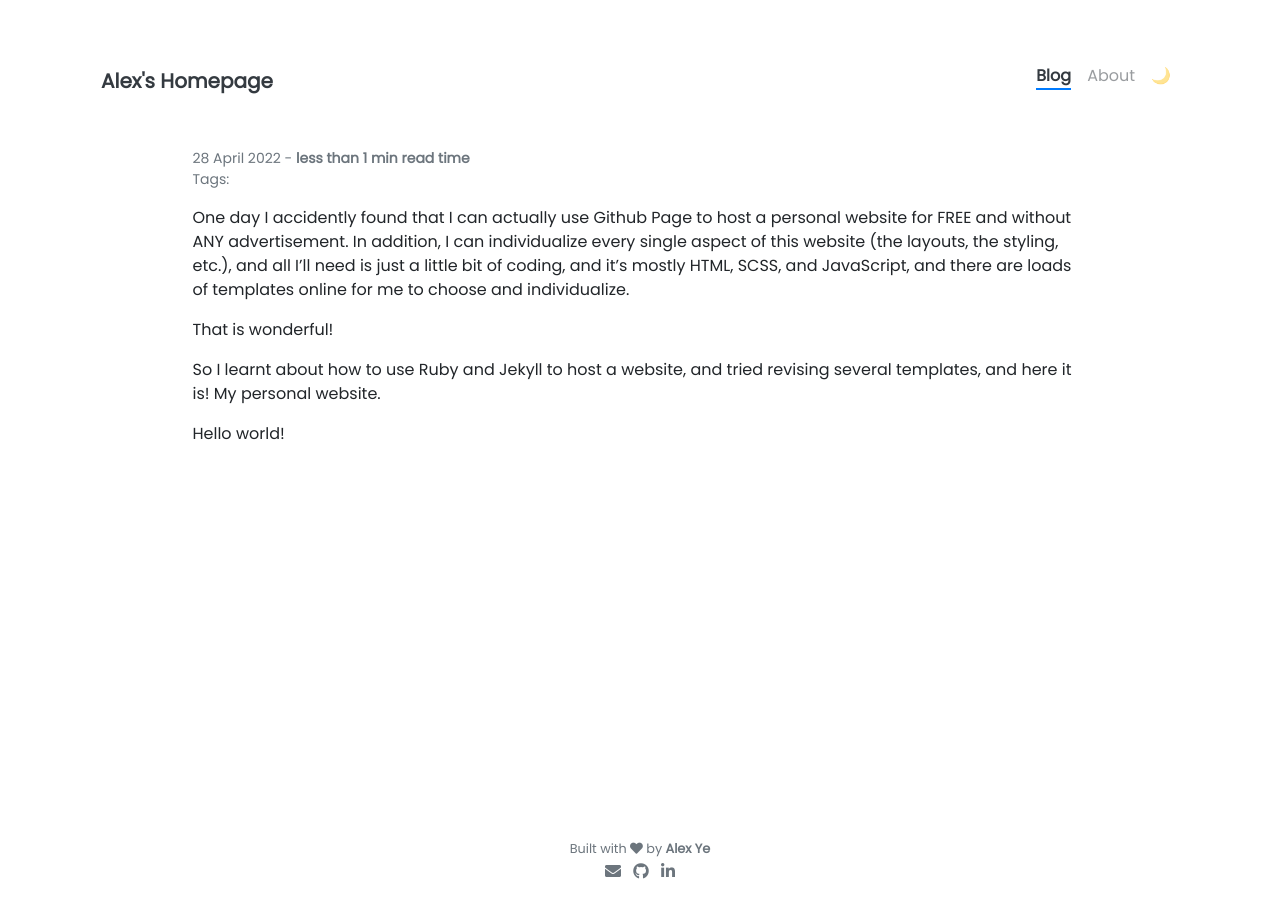
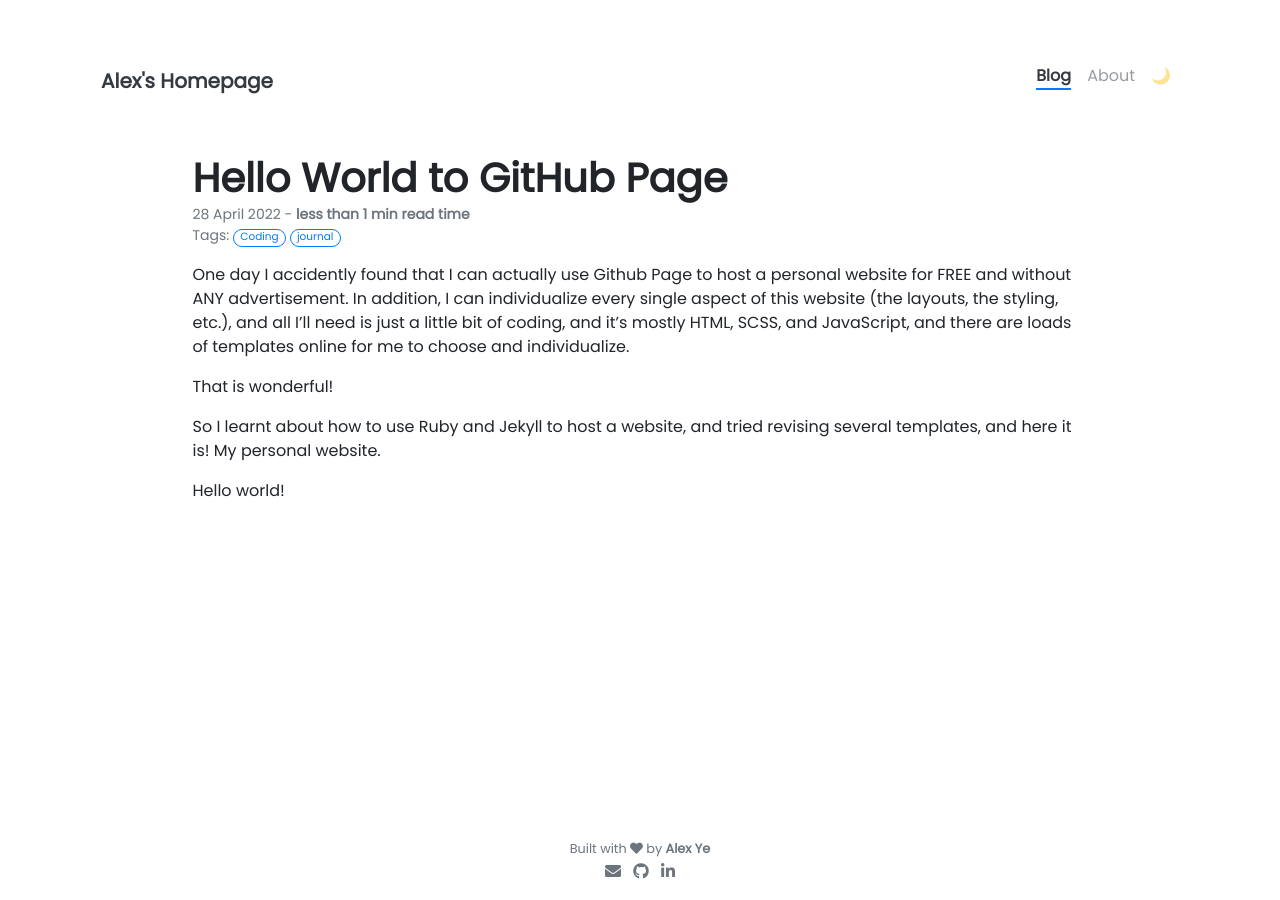
Before and after one commit to alexxyye/alexxyye.github.io, a Jekyll site: the page built from _posts/2022-04-28-hello-world-to-github-page.md, in a window 1280 px wide. Built offline with Jekyll 4.4.1, drawn with Linux system fonts in a browser that asks for light colours; nearby versions of some CDN libraries; our own code applies the rules of GitHub Pages for plain Markdown files; comment, search, counter and statistics services are not loaded.

Commit message:
Update 2022-04-28-hello-world-to-github-page.md

```diff
--- a/_posts/2022-04-28-hello-world-to-github-page.md
+++ b/_posts/2022-04-28-hello-world-to-github-page.md
@@ -1,5 +1,5 @@
 ---
-title: "Hello World" to GitHub Page
+title: Hello World to GitHub Page
 tags: [Coding, journal]
 style: fill
 color: warning
```
